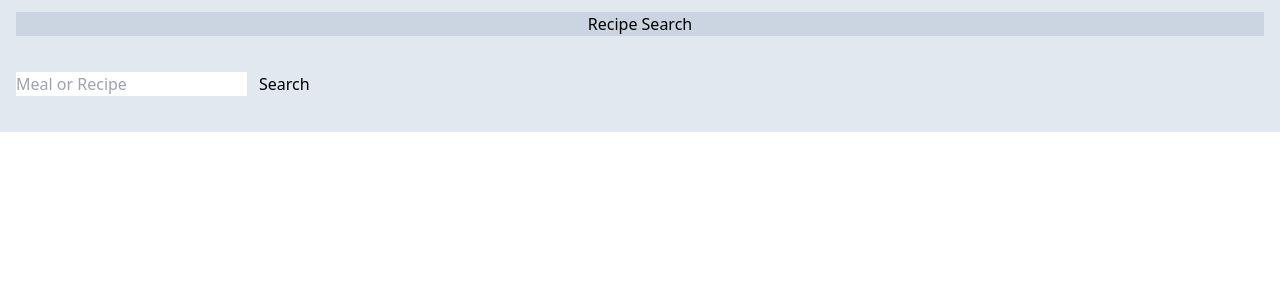
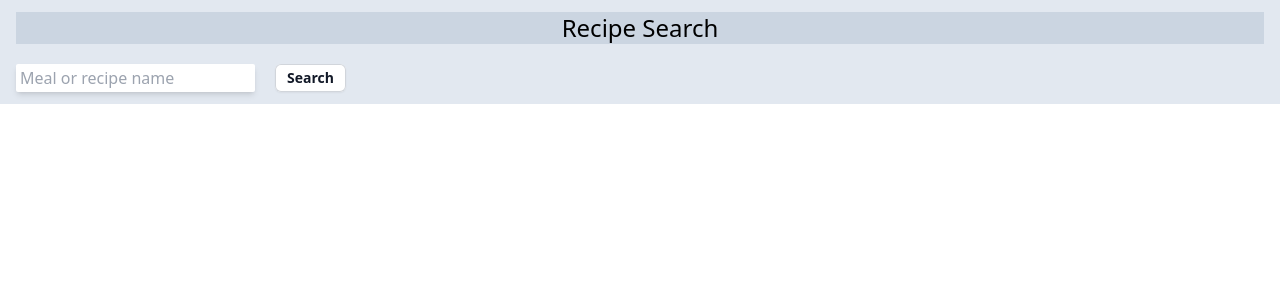
Before and after one commit to lbholmes1998/cuisine_cart, a Next.js app in the folder frontend/: page /RecipeSearch in a window 1280 px wide. Shown: the top 300 px of the page. Built offline with nearby package versions, Linux system fonts and the light colour scheme.

Commit message:
Show recipe images, styling changes

```diff
--- a/frontend/src/pages/RecipeSearch.tsx
+++ b/frontend/src/pages/RecipeSearch.tsx
@@ -4,6 +4,7 @@ import axios from 'axios'
 import RecipeInformation from './RecipeInformation';
 import RootLayout from '@/app/Layout';
 import Modal from '@/components/modal';
+import Image from 'next/image'
 
 interface Recipe {
     id: number,
@@ -57,27 +58,41 @@ const RecipeSearch: React.FC = () => {
 
     return (
         <RootLayout>
-            <div className='container mx-auto px-4 pt-3 bg-slate-200'>
-                <h1 className="bg-slate-300 text-center">Recipe Search</h1>
-                <div className='py-6'>
+            <div className='container mx-auto px-4 py-3 bg-slate-200'>
+
+                <h1 className="bg-slate-300 text-center text-2xl">Recipe Search</h1>
+
+                    <div className='flex pt-5'>
                         <input
+                            className='px-1 rounded-sm shadow-md'
                             type="text"
-                        placeholder="Meal or Recipe"
+                            placeholder="Meal or recipe name"
                             value={query}
                             onChange={(e) => setQuery(e.target.value)}
                         />
-                    <button className='px-3 py-3' onClick={searchRecipes}>Search</button>
+                        <button className='ml-5 mt-1 justify-center rounded-md bg-white px-3 py-1 text-sm font-semibold text-gray-900 shadow-sm ring-1 ring-inset ring-gray-300 hover:bg-gray-50 sm:mt-0 sm:w-auto' onClick={searchRecipes}>Search</button>
                     </div>
-                <ul>
+
+
+                    <div className='grid grid-cols-3' id='recipeCards'>
                         {results.map((recipe) => (
-                        <div className='py-2'>
-                            <div className='bg-slate-300 max-w-xs px-1 py-1 rounded'>
-                                <li key={recipe.id}>{recipe.title}</li>
-                                <button className='border-solid border-2 border-slate-700 rounded' key={`button_${recipe.id}`} id={recipe.title} value={recipe.id} onClick={handleRecipeSelect}>See Recipe Info</button>
+                            <div className='mx-auto py-5'>
+                                <div className='w-80 h-96 bg-slate-300 px-1 py-2 rounded-md'>
+                                    <h1 className={'py-1 text-xl text-center'} key={recipe.id}>{recipe.title}</h1>
+                                    <Image
+                                        className='py-4 mx-auto'
+                                        src={recipe.image}
+                                        width={200}
+                                        height={200}
+                                        alt="Picture of recipe"
+                                    />
+                                    <p className='px-2 py-2'>Recipie Summary will go here</p>
+                                    <button className='mx-auto justify-center rounded-md bg-white px-3 py-1 text-sm font-semibold text-gray-900 shadow-sm ring-1 ring-inset ring-gray-300 hover:bg-gray-50' key={`button_${recipe.id}`} id={recipe.title} value={recipe.id} onClick={handleRecipeSelect}>See Recipe Info</button>
                                 </div>
                             </div>
                         ))}
-                </ul>
+                    </div>
+
                 {isOpen && <Modal setIsOpen={setIsOpen} props={{ recipeTitle: recipeTitle, recipeContent: renderRecipeInfo() }} />}
             </div>
         </RootLayout>
```
Lines whose indentation alone changed are shown as unchanged.
